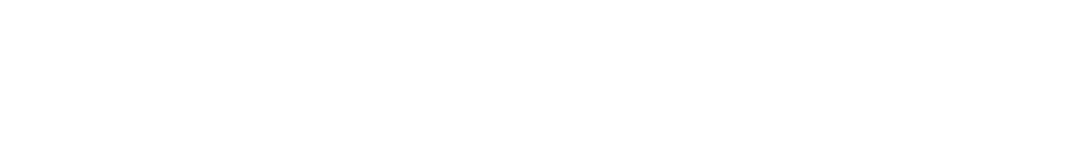
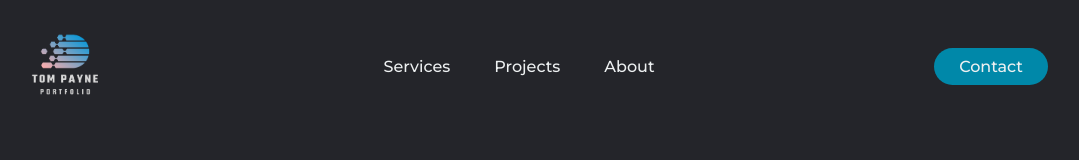
Before and after one commit to tompaynepro/Portfolio, a plain HTML site: page index.html in a window 1280 px wide. Shown: the whole page, without its empty margins (104-1183 px from the left). Drawn offline with Linux system fonts and the light colour scheme.

Commit message:
Fixed up code for Github Pages
I moved all code fom the navbar/_1 folder to the root folder so that Github Pages can access it

```diff
--- a/index.html
+++ b/index.html
@@ -1,10 +1,24 @@
 <!DOCTYPE html>
-<html lang="en">
+<html>
   <head>
-    <meta charset="UTF-8" />
+    <meta charset="utf-8" />
     <meta http-equiv="X-UA-Compatible" content="IE=edge" />
-    <meta name="viewport" content="width=device-width, initial-scale=1.0" />
-    <title>Tom Payne</title>
+    <title>Tom's Portfolio</title>
+    <meta name="description" content="" />
+    <meta name="viewport" content="width=device-width, initial-scale=1" />
+    <link rel="stylesheet" href="styles.css" />
   </head>
-  <body></body>
+  <body>
+    <header>
+      <img class="logo" src="Image/TomLogo.png" alt="logo" />
+      <nav>
+        <ul class="nav_links">
+          <li><a href="#">Services</a></li>
+          <li><a href="#">Projects</a></li>
+          <li><a href="#">About</a></li>
+        </ul>
+      </nav>
+      <a class="cta" href="#"><button>Contact</button></a>
+    </header>
+  </body>
 </html>
--- a/Navbar/_1/styles.css
+++ b/styles.css
@@ -60,5 +60,4 @@ button:hover {
 }
 
 body {
-  background-image: ;
 }
```
Also changed, not shown: Navbar/_1/index.html (deleted, +0 -24 lines), Navbar/_1/Image/TomLogo.png (deleted).
